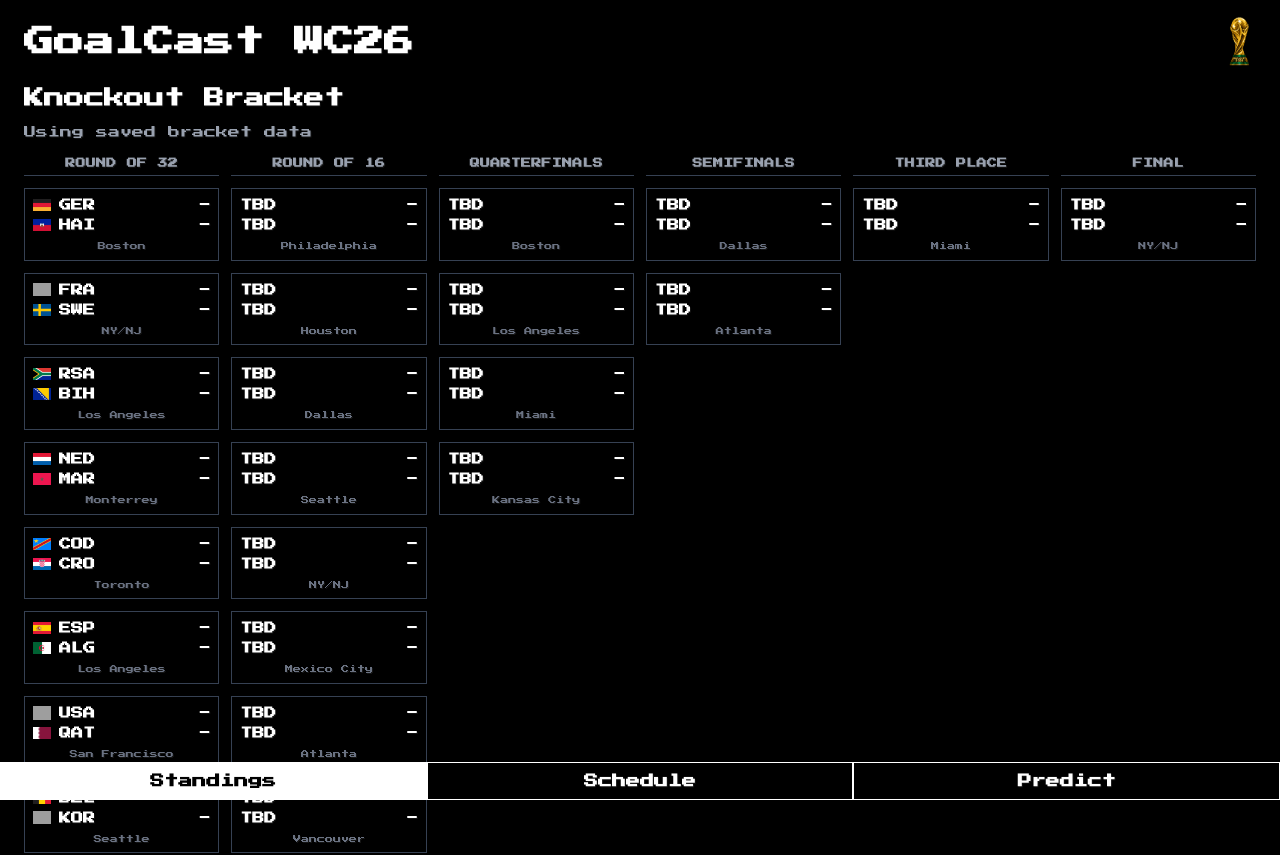
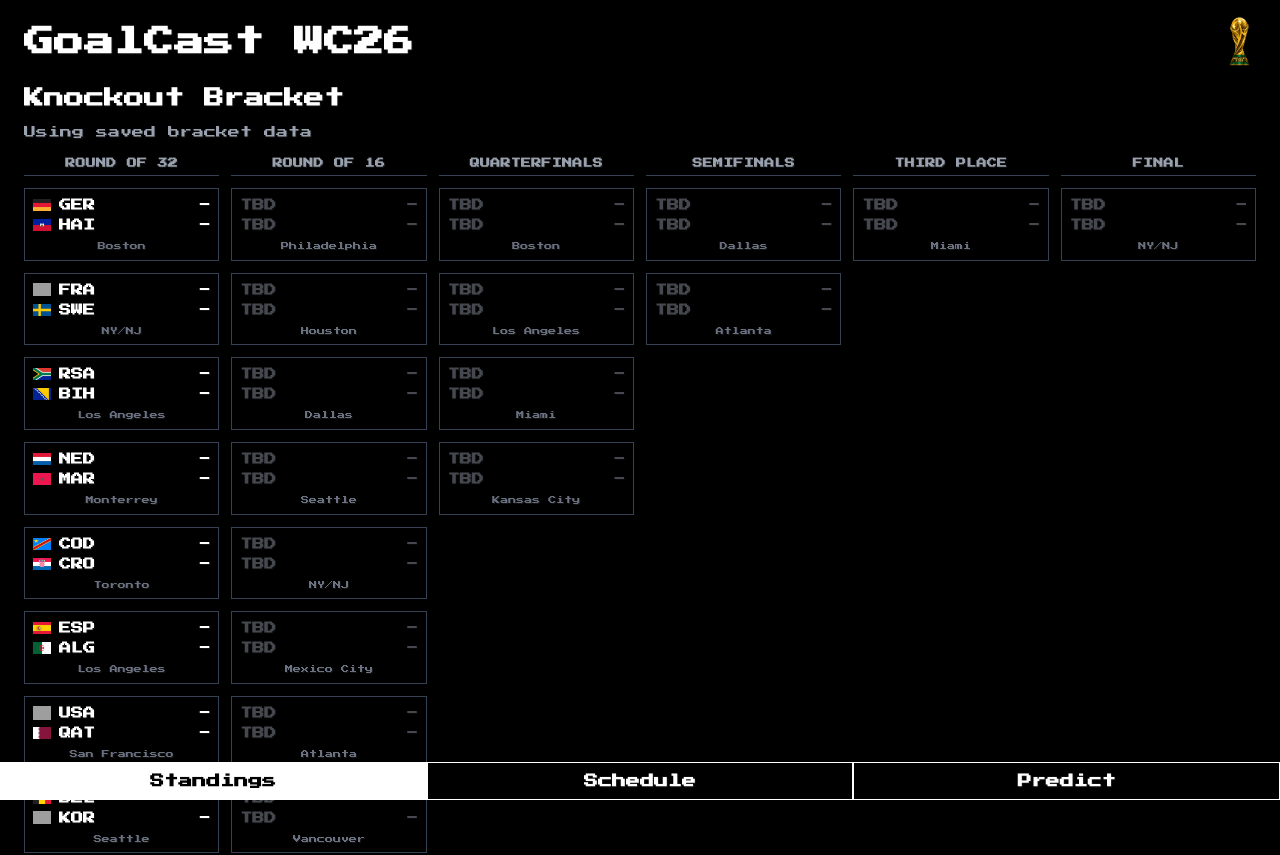
Before and after one commit to adrianmontez/goalcast-wc26, a Next.js app: page /standings in a window 1280 px wide. Shown: the top 855 px of the page. Built offline with nearby package versions, Linux system fonts and the light colour scheme; no server answers; grey boxes are pictures that could not be loaded.

Commit message:
making TBD's on live bracket gray

```diff
--- a/src/app/standings/page.js
+++ b/src/app/standings/page.js
@@ -1119,26 +1119,48 @@ export default function Standings() {
                     >
                       {(() => {
                         const loserAbbr = getFinishedMatchLoserAbbr(match);
+                        const homeIsTbd =
+                          String(match.home || "").toUpperCase() === "TBD";
+                        const awayIsTbd =
+                          String(match.away || "").toUpperCase() === "TBD";
 
                         const homeRowClass =
                           loserAbbr && loserAbbr === match.home
                             ? "flex items-center justify-between gap-2 opacity-45"
+                            : homeIsTbd
+                              ? "flex items-center justify-between gap-2 opacity-45"
                             : "flex items-center justify-between gap-2";
 
                         const awayRowClass =
                           loserAbbr && loserAbbr === match.away
                             ? "mt-1 flex items-center justify-between gap-2 opacity-45"
+                            : awayIsTbd
+                              ? "mt-1 flex items-center justify-between gap-2 opacity-45"
                             : "mt-1 flex items-center justify-between gap-2";
 
                         const homeTeamClass =
                           loserAbbr && loserAbbr === match.home
                             ? "truncate font-semibold text-gray-400"
+                            : homeIsTbd
+                              ? "truncate font-semibold text-gray-400"
                             : "truncate font-semibold text-white";
 
                         const awayTeamClass =
                           loserAbbr && loserAbbr === match.away
                             ? "truncate font-semibold text-gray-400"
+                            : awayIsTbd
+                              ? "truncate font-semibold text-gray-400"
                             : "truncate font-semibold text-white";
+
+                        const homeScoreClass =
+                          homeIsTbd
+                            ? "shrink-0 font-bold text-gray-400"
+                            : "shrink-0 font-bold text-white";
+
+                        const awayScoreClass =
+                          awayIsTbd
+                            ? "shrink-0 font-bold text-gray-400"
+                            : "shrink-0 font-bold text-white";
 
                         return (
                           <>
@@ -1160,7 +1182,7 @@ export default function Standings() {
                           </span>
                         </div>
 
-                        <span className="shrink-0 font-bold text-white">
+                        <span className={homeScoreClass}>
                           {match.homeScore ?? "-"}
                         </span>
                       </div>
@@ -1183,7 +1205,7 @@ export default function Standings() {
                           </span>
                         </div>
 
-                        <span className="shrink-0 font-bold text-white">
+                        <span className={awayScoreClass}>
                           {match.awayScore ?? "-"}
                         </span>
                       </div>
```
